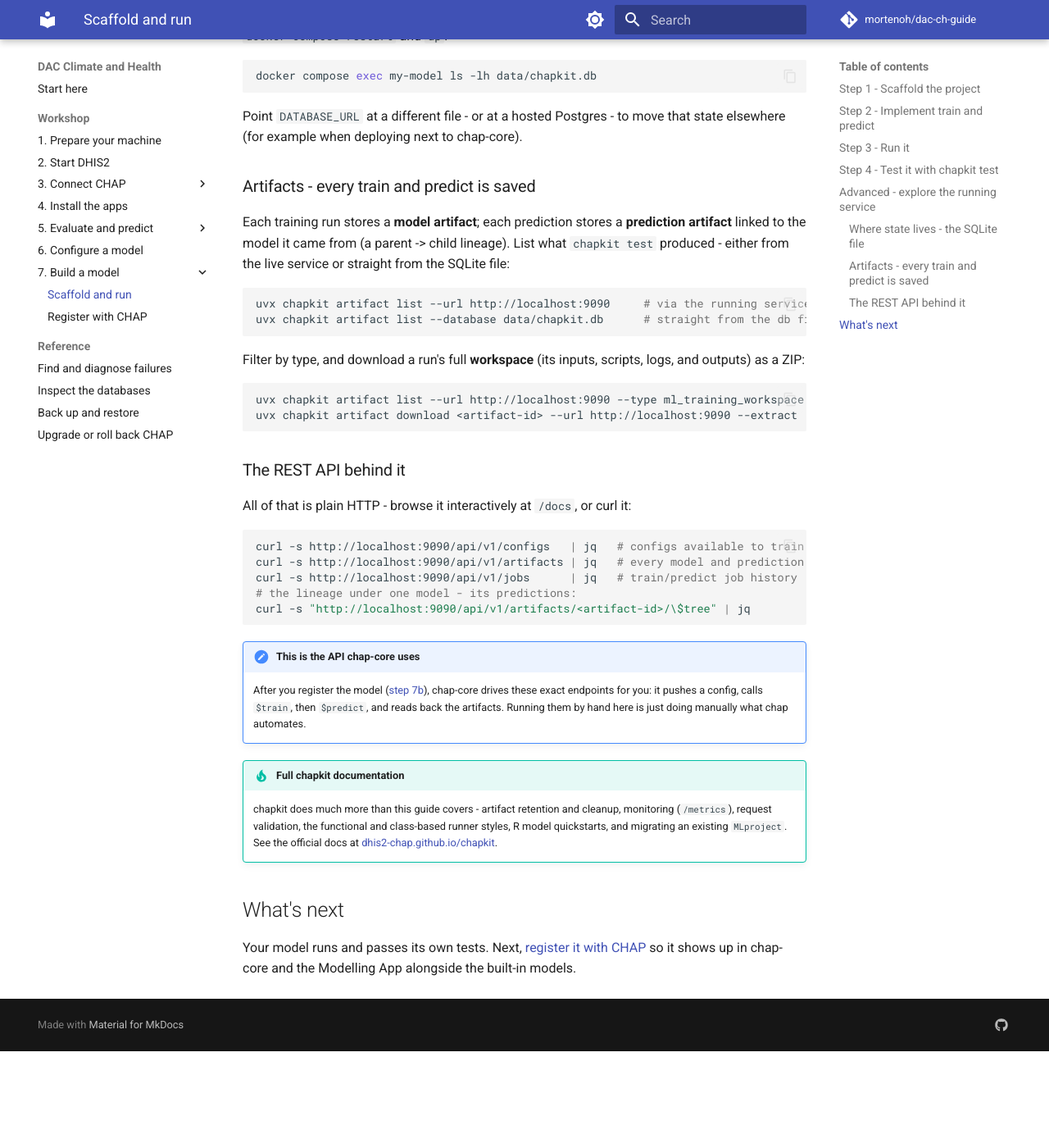
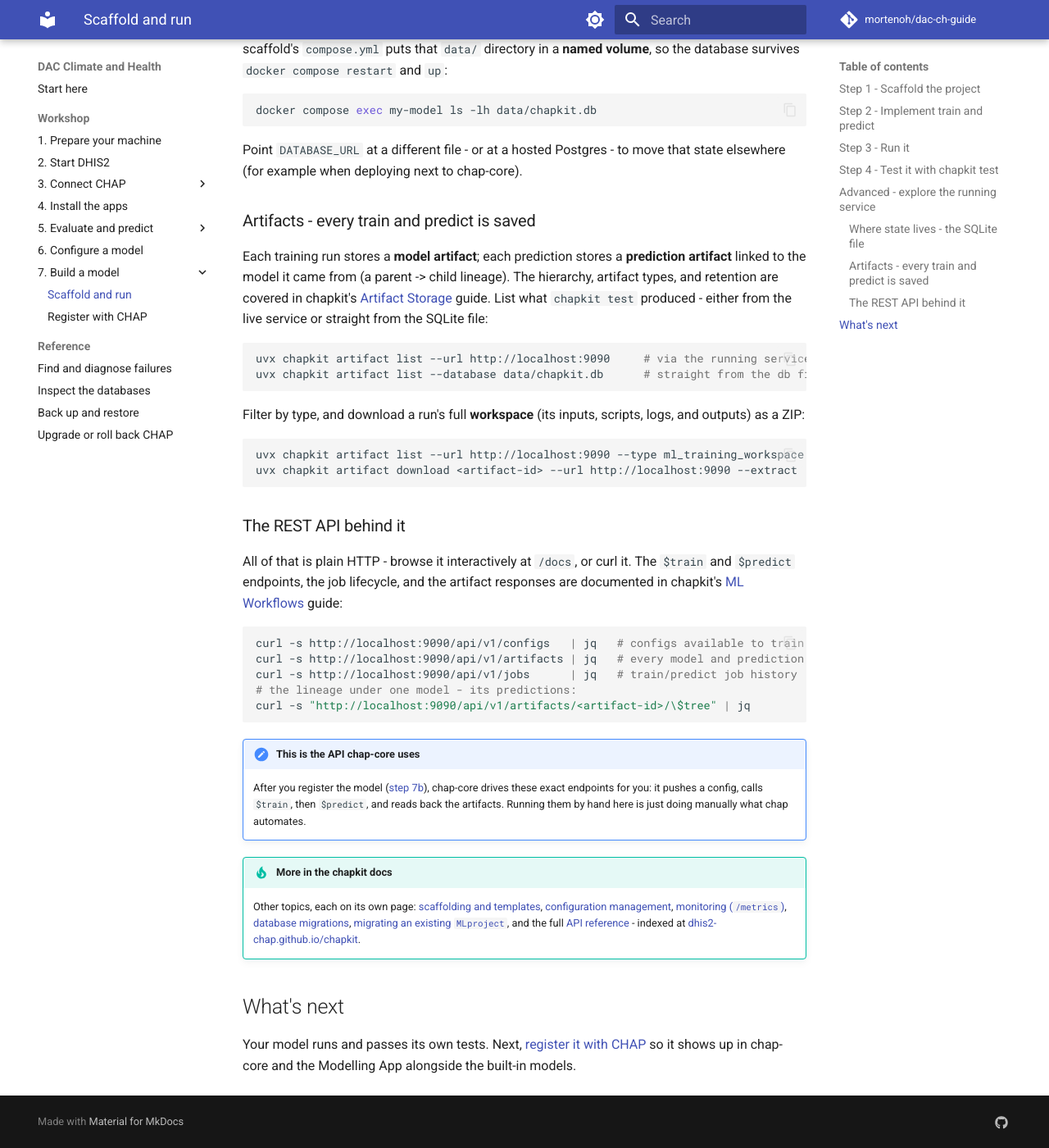
Before and after one commit to mortenoh/dac-ch-guide, an MkDocs documentation site: the page built from docs/modelling/chapkit-scaffold.md, in a window 1280 px wide and 1400 px high, scrolled down 3382 px. Shown: the whole window at 82% size. Built offline with MkDocs 1.6.1 and Material for MkDocs 9.7.7, drawn with Linux system fonts in a browser that asks for light colours; comment, search, counter and statistics services are not loaded; before the commit the page ends 4664 px from its top, so only the background shows below that; some of the changed text lies outside the part shown.

Commit message:
docs: deep-link chapkit guide pages where each topic appears

````diff
--- a/docs/modelling/chapkit-scaffold.md
+++ b/docs/modelling/chapkit-scaffold.md
@@ -67,6 +67,9 @@ on fixed paths in a per-run workspace:
   writes a predictions CSV (`--output`) with a **`sample_0`** column (add `sample_1`, `sample_2`,
   … for multiple probabilistic samples).
 
+These exact file names, paths, and config layouts are chapkit's
+[shell-runner contract](https://dhis2-chap.github.io/chapkit/guides/shell-runner-contract/).
+
 The scaffold ships a trivial example (it predicts the training mean). Replace the logic with
 your model. You usually also edit `main.py` to:
 
@@ -97,8 +100,9 @@ http://localhost:9090/docs
 ## Step 4 - Test it with `chapkit test`
 
 Before wiring anything to CHAP, sanity-check the model on its own. chapkit has a **built-in
-tester** that generates synthetic data and drives a full **config → train → predict** cycle
-against your running service, checking the endpoints and response shapes:
+[tester](https://dhis2-chap.github.io/chapkit/guides/testing-ml-services/)** that generates
+synthetic data and drives a full **config → train → predict** cycle against your running
+service, checking the endpoints and response shapes:
 
 ```bash
 uvx chapkit test --verbose
@@ -153,8 +157,10 @@ elsewhere (for example when deploying next to chap-core).
 ### Artifacts - every train and predict is saved
 
 Each training run stores a **model artifact**; each prediction stores a **prediction artifact**
-linked to the model it came from (a parent -> child lineage). List what `chapkit test` produced -
-either from the live service or straight from the SQLite file:
+linked to the model it came from (a parent -> child lineage). The hierarchy, artifact types, and
+retention are covered in chapkit's
+[Artifact Storage](https://dhis2-chap.github.io/chapkit/guides/artifact-storage/) guide. List
+what `chapkit test` produced - either from the live service or straight from the SQLite file:
 
 ```bash
 uvx chapkit artifact list --url http://localhost:9090     # via the running service
@@ -171,7 +177,9 @@ uvx chapkit artifact download <artifact-id> --url http://localhost:9090 --extrac
 
 ### The REST API behind it
 
-All of that is plain HTTP - browse it interactively at `/docs`, or curl it:
+All of that is plain HTTP - browse it interactively at `/docs`, or curl it. The `$train` and
+`$predict` endpoints, the job lifecycle, and the artifact responses are documented in chapkit's
+[ML Workflows](https://dhis2-chap.github.io/chapkit/guides/ml-workflows/) guide:
 
 ```bash
 curl -s http://localhost:9090/api/v1/configs   | jq   # configs available to train against
@@ -186,11 +194,15 @@ curl -s "http://localhost:9090/api/v1/artifacts/<artifact-id>/\$tree" | jq
     endpoints for you: it pushes a config, calls `$train`, then `$predict`, and reads back the
     artifacts. Running them by hand here is just doing manually what chap automates.
 
-!!! tip "Full chapkit documentation"
-    chapkit does much more than this guide covers - artifact retention and cleanup, monitoring
-    (`/metrics`), request validation, the functional and class-based runner styles, R model
-    quickstarts, and migrating an existing `MLproject`. See the official docs at
-    [dhis2-chap.github.io/chapkit](https://dhis2-chap.github.io/chapkit/).
+!!! tip "More in the chapkit docs"
+    Other topics, each on its own page:
+    [scaffolding and templates](https://dhis2-chap.github.io/chapkit/guides/cli-scaffolding/),
+    [configuration management](https://dhis2-chap.github.io/chapkit/guides/configuration-management/),
+    [monitoring (`/metrics`)](https://dhis2-chap.github.io/chapkit/guides/monitoring/),
+    [database migrations](https://dhis2-chap.github.io/chapkit/guides/database-migrations/),
+    [migrating an existing `MLproject`](https://dhis2-chap.github.io/chapkit/guides/mlproject-migrate/),
+    and the full [API reference](https://dhis2-chap.github.io/chapkit/api-reference/) -
+    indexed at [dhis2-chap.github.io/chapkit](https://dhis2-chap.github.io/chapkit/).
 
 ## What's next
 
````
Also changed, not shown: docs/modelling/chapkit-register.md (+3 -1 lines).
